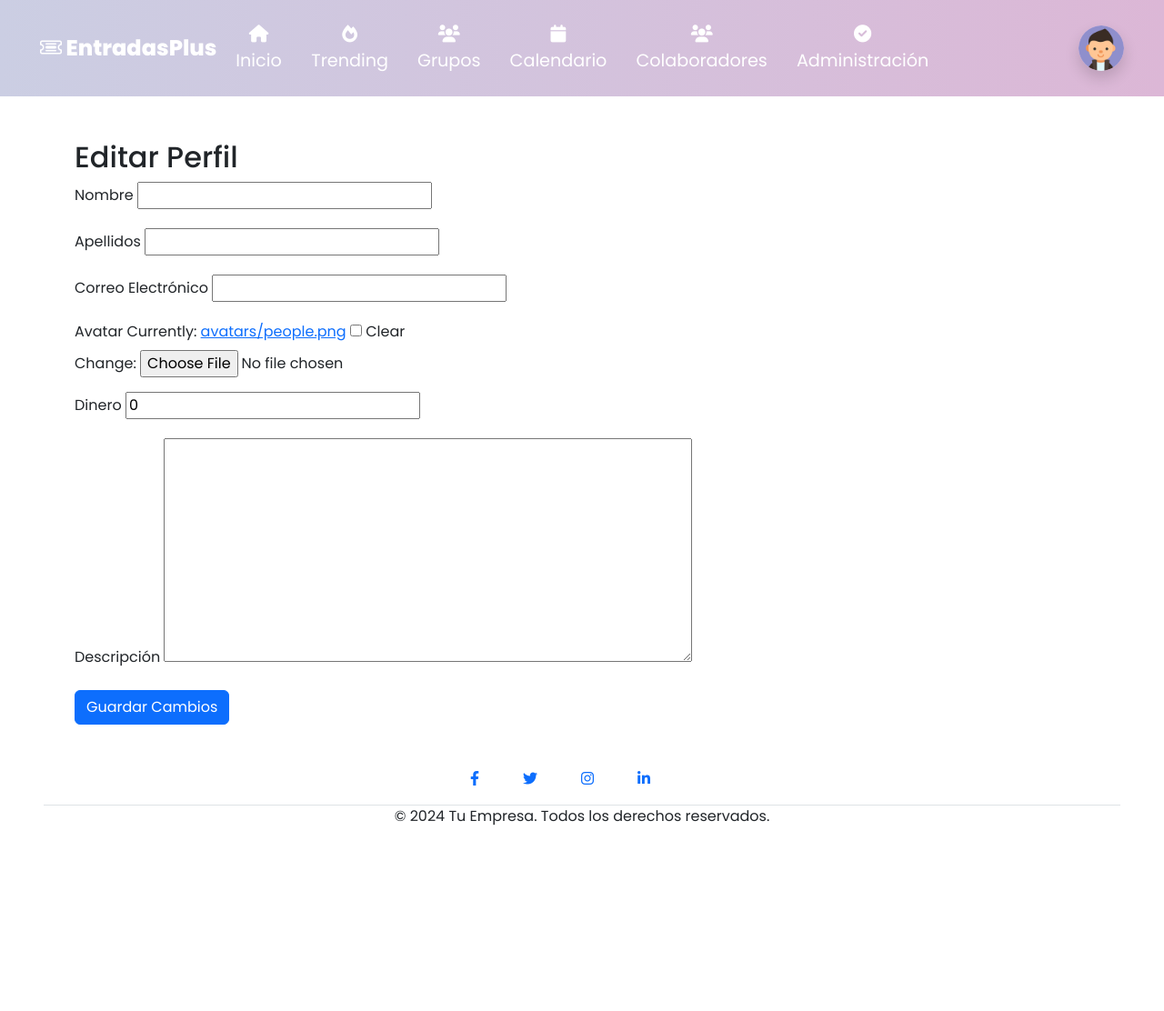
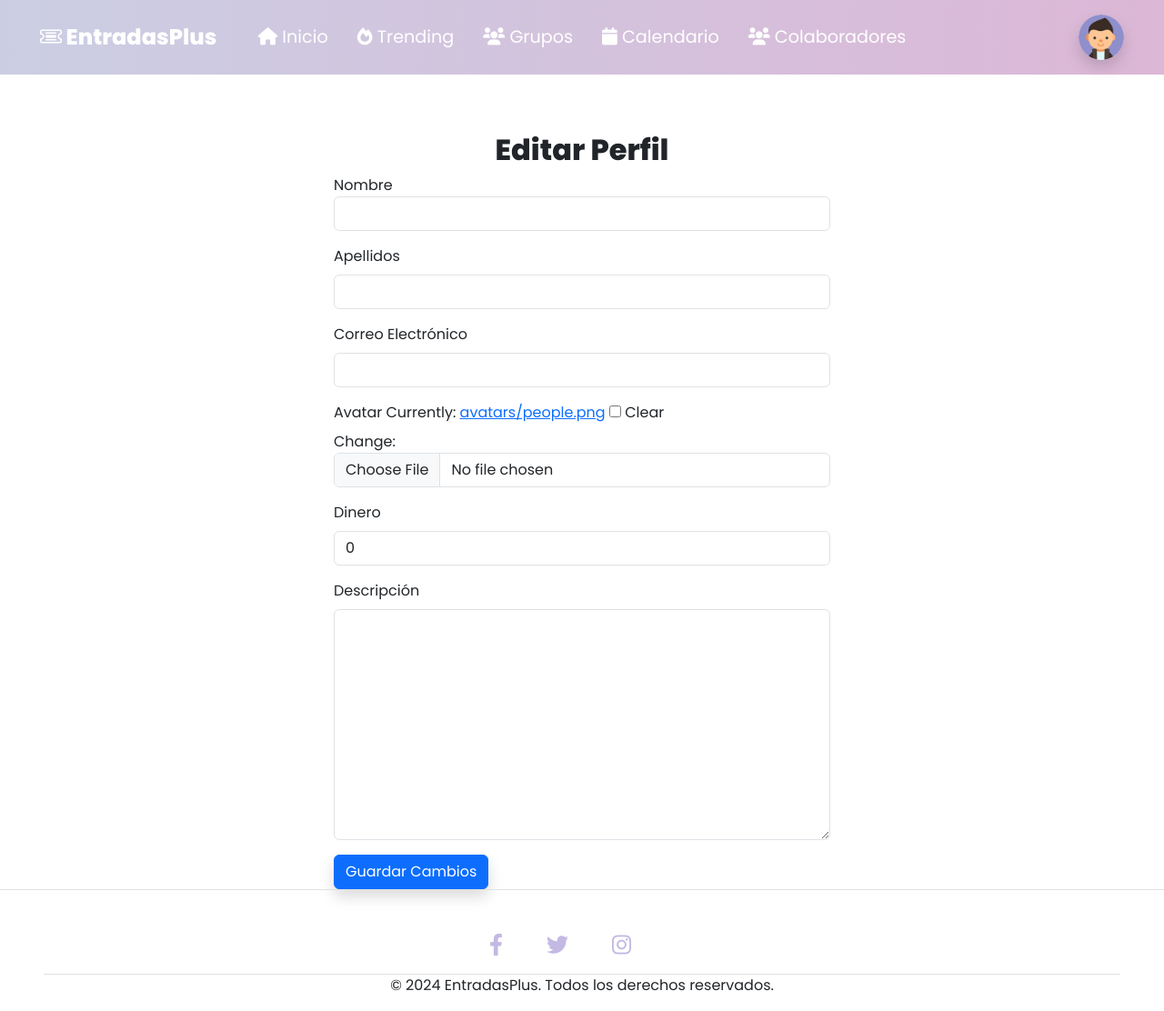
Before and after one commit to Martinez03/EntradasPlus, a Django app: page /perfil/editar/ in a window 1280 px wide. Shown: the whole page at 91% size. Before the commit the page ends 908 px from the top, so only its background shows below. Run offline with Django 5.2, Linux system fonts and the light colour scheme; a user stored in the database is signed in; data comes from the database, SQL or seed files in the repository; both versions use the stored data as it was after the commit; some libraries are stand-ins or nearby versions.

Commit message:
Cambios en las vistas

```diff
--- a/Api/settings.py
+++ b/Api/settings.py
@@ -45,6 +45,7 @@
     'allauth.account',
     'allauth.socialaccount',
     'allauth.socialaccount.providers.google',
+    'widget_tweaks',
 ]
 
 MIDDLEWARE = [
--- a/entradasplus/forms.py
+++ b/entradasplus/forms.py
@@ -93,28 +93,32 @@
 # ---------------------------------------------------------
 
 class PerfilForm(forms.ModelForm):
-    first_name = forms.CharField(max_length=30, required=False, label="Nombre")
-    last_name = forms.CharField(max_length=30, required=False, label="Apellidos")
+    nombre = forms.CharField(max_length=30, required=False, label="Nombre")
+    apellidos = forms.CharField(max_length=50, required=False, label="Apellidos")
     email = forms.EmailField(required=True, label="Correo Electrónico")
 
     class Meta:
         model = PerfilUsuario
-        fields = ['avatar', 'dinero', 'descripcion']
+        fields = ['avatar', 'dinero', 'descripcion', 'nombre', 'apellidos']
 
     def __init__(self, *args, **kwargs):
         super(PerfilForm, self).__init__(*args, **kwargs)
         if self.instance and self.instance.user:
-            self.fields['first_name'].initial = self.instance.user.first_name
-            self.fields['last_name'].initial = self.instance.user.last_name
+            # Inicializa el campo de email desde el modelo User
             self.fields['email'].initial = self.instance.user.email
+            # Inicializa nombre y apellidos desde el modelo PerfilUsuario
+            self.fields['nombre'].initial = self.instance.nombre
+            self.fields['apellidos'].initial = self.instance.apellidos
 
     def save(self, commit=True):
         perfil_usuario = super().save(commit=False)
-        perfil_usuario.user.first_name = self.cleaned_data['first_name']
-        perfil_usuario.user.last_name = self.cleaned_data['last_name']
-        perfil_usuario.user.email = self.cleaned_data['email']
 
+        # Actualiza el email en el modelo User
+        if 'email' in self.cleaned_data:
+            perfil_usuario.user.email = self.cleaned_data['email']
+
+        # Guarda ambos objetos si commit=True
         if commit:
-            perfil_usuario.user.save()
-            perfil_usuario.save()
+            perfil_usuario.user.save()  # Guarda el email en User
+            perfil_usuario.save()       # Guarda el perfil de usuario
         return perfil_usuario
--- a/entradasplus/models.py
+++ b/entradasplus/models.py
@@ -80,7 +80,7 @@
     user = models.OneToOneField(User, on_delete=models.CASCADE)
     nombre = models.CharField(max_length=30, blank=True)
     apellidos = models.CharField(max_length=50, blank=True)
-    avatar = models.ImageField(upload_to='avatars/', default='people.png', null=True, blank=True)
+    avatar = models.ImageField(upload_to='avatars/', default='avatars/people.png', null=True, blank=True)
     dinero = models.IntegerField(default=0)
     descripcion = models.TextField(blank=True)
     eventos_con_like = models.ManyToManyField('Evento', related_name='usuarios_con_like', blank=True)
--- a/entradasplus/static/css/style.css
+++ b/entradasplus/static/css/style.css
@@ -1,5 +1,21 @@
 /* style.css */
 @import url("https://fonts.googleapis.com/css2?family=Poppins:wght@100;300;400;500;800&display=swap");
+
+
+body
+{
+    margin:0;
+    padding:0;
+    min-height: 100vh;
+    display: flex;
+    flex-direction: column;
+}
+
+main
+{
+flex-grow: 1;
+}
+
 
 /* Aplicar la fuente a todo el documento */
 * {
--- a/entradasplus/templates/base.html
+++ b/entradasplus/templates/base.html
@@ -3,34 +3,34 @@
 
 <!DOCTYPE html>
 <html lang="es">
+
 <head>
     <meta charset="UTF-8">
     <meta name="viewport" content="width=device-width, initial-scale=1.0">
-    <title>Navbar Centrado y Aumentado</title>
+    <title>EntradasPlus</title>
     {% load static %}
     <!-- Bootstrap 5 CSS -->
     <link href="https://cdn.jsdelivr.net/npm/bootstrap@5.3.0-alpha1/dist/css/bootstrap.min.css" rel="stylesheet">
     <!-- Bootstrap Icons -->
-    <link href="https://cdnjs.cloudflare.com/ajax/libs/bootstrap-icons/1.8.1/font/bootstrap-icons.min.css" rel="stylesheet">
+    <link href="https://cdnjs.cloudflare.com/ajax/libs/bootstrap-icons/1.8.1/font/bootstrap-icons.min.css"
+        rel="stylesheet">
     <!-- Estilos personalizados -->
     <link href="{% static 'css/style.css' %}" rel="stylesheet">
     <link rel="stylesheet" href="https://cdnjs.cloudflare.com/ajax/libs/font-awesome/6.0.0/css/all.min.css">
 
 </head>
+
 <body>
-
+    <main>
     <!-- Navbar -->
-<nav class="navbar navbar-expand-lg navbar-light bg-light" style="background: linear-gradient(to right, #cbcee3, #dcb7d6);">
+    <nav class="navbar navbar-expand-lg navbar-light bg-light"
+        style="background: linear-gradient(to right, #cbcee3, #dcb7d6);">
         <div class="container-fluid justify-content-center">
             <!-- Logo o nombre de la marca con icono -->
             <div class="col-md-2">
                 <a class="navbar-brand text-white fw-bold" href="/">
                     <i class="bi bi-ticket-detailed"></i> EntradasPlus
                 </a>
-        <!-- Botón de hamburguesa para colapsar el menú en pantallas pequeñas -->
-            <button class="navbar-toggler" type="button" data-bs-toggle="collapse" data-bs-target="#navbarNav" aria-controls="navbarNav" aria-expanded="false"  aria-label="Toggle navigation">
-                <span class="navbar-toggler-icon"></span>
-            </button>
             </div>
             <div class="col-md-8 justify-content-center text-center">
                 <!-- Enlaces del menú, centrados -->
@@ -43,13 +43,8 @@
                             </a>
                         </li>
                         <li class="nav-item mx-2">
-                    <a class="nav-link text-white" href="{% url 'mi_empresa' %}">
+                            <a class="nav-link text-white" href="/mi_empresa">
                                 <i class="fa-solid fa-building"></i> Mi Empresa
-                    </a>
-                </li>
-                <li class="nav-item mx-2">
-                    <a class="nav-link text-white" href="{% url 'mis_eventos' %}">
-                        <i class="fa-solid fa-calendar-check"></i> Mis Eventos
                             </a>
                         </li>
                         {% else %}
@@ -78,17 +73,28 @@
                                 <i class="fa-solid fa-users"></i> Colaboradores
                             </a>
                         </li>
-                {% if user.is_authenticated and user.is_staff %}
-                <li class="nav-item mx-2">
-                    <a class="nav-link text-white" href="{% url 'admin_empresas_pendientes' %}">
-                        <i class="fa-solid fa-check-circle"></i> Administración
-                    </a>
-                </li>
-                {% endif %}
                         {% endif %}
                     </ul>
                 </div>
             </div>
+            {% if messages %}
+            <div id="alert" class="alert alert-danger mt-3 position-absolute top-0 start-50 translate-middle-x"
+                style="z-index: 1050; width: auto;">
+                {% for message in messages %}
+                {{ message }}
+                {% endfor %}
+            </div>
+
+            <script src="https://code.jquery.com/jquery-3.6.0.min.js"></script>
+            <script>
+                $(document).ready(function () {
+                    // Configurar el tiempo en milisegundos (3000 ms = 3 segundos)
+                    setTimeout(function () {
+                        $('#alert').fadeOut();  // Usamos fadeOut para un efecto suave
+                    }, 3000);
+                });
+            </script>
+            {% endif %}
             <div class="col-md-2 d-flex justify-content-end">
                 <!-- Verificar si el usuario está autenticado -->
                 {% if user.is_authenticated %}
@@ -96,20 +102,12 @@
                 <div class="dropdown">
                     <!-- Imagen del avatar que actúa como botón para desplegar el menú -->
                     {% if user.perfilusuario.avatar %}
-                    <img src="{{ user.perfilusuario.avatar.url }}"
-                        class="rounded-circle shadow dropdown-toggle"
-                        style="width: 50px; cursor: pointer;"
-                        alt="Avatar"
-                        id="avatarDropdown"
-                        data-bs-toggle="dropdown"
+                    <img src="{{ user.perfilusuario.avatar.url }}" class="rounded-circle shadow dropdown-toggle"
+                        style="width: 50px; cursor: pointer;" alt="Avatar" id="avatarDropdown" data-bs-toggle="dropdown"
                         aria-expanded="false">
                     {% else %}
-                    <img src="{% static 'people.png' %}"
-                        class="rounded-circle shadow dropdown-toggle"
-                        style="width: 50px; cursor: pointer;"
-                        alt="Avatar"
-                        id="avatarDropdown"
-                        data-bs-toggle="dropdown"
+                    <img src="{% static 'people.png' %}" class="rounded-circle shadow dropdown-toggle"
+                        style="width: 50px; cursor: pointer;" alt="Avatar" id="avatarDropdown" data-bs-toggle="dropdown"
                         aria-expanded="false">
                     {% endif %}
 
@@ -167,12 +165,14 @@
                         <button type="submit" class="btn btn-primary w-100 shadow">Iniciar Sesión</button>
                     </form>
                     <!-- Botón de inicio de sesión con Google -->
-                <a href="{% provider_login_url 'google' %}" class="btn btn-outline-danger rounded shadow w-100 mt-3">
+                    <a href="{% provider_login_url 'google' %}"
+                        class="btn btn-outline-danger rounded shadow w-100 mt-3">
                         <i class="fab fa-google"></i> Iniciar sesión con Google
                     </a>
 
                     <!-- Botón de Registrarse que abre el modal de registro -->
-                <a href="#" class="btn btn-outline-secondary rounded shadow w-100 mt-3" data-bs-toggle="modal" data-bs-target="#registerModal">
+                    <a href="#" class="btn btn-outline-secondary rounded shadow w-100 mt-3" data-bs-toggle="modal"
+                        data-bs-target="#registerModal">
                         Registrarse
                     </a>
                 </div>
@@ -200,7 +200,8 @@
                             <input type="email" name="email" class="form-control" id="id_email">
                         </div>
                         <div class="mb-3">
-                          <label for="id_password1" class="form-label">Contraseña(Debe ser una contraseña segura)</label>
+                            <label for="id_password1" class="form-label">Contraseña(Debe ser una contraseña
+                                segura)</label>
                             <input type="password" name="password1" class="form-control" id="id_password1">
                         </div>
                         <div class="mb-3">
@@ -211,7 +212,8 @@
                     </form>
 
                     <!-- Botón de Registro con Google -->
-                    <a href="{% provider_login_url 'google' %}" class="btn btn-outline-danger rounded shadow w-100 mt-3">
+                    <a href="{% provider_login_url 'google' %}"
+                        class="btn btn-outline-danger rounded shadow w-100 mt-3">
                         <i class="fab fa-google"></i> Registrarse con Google
                     </a>
                 </div>
@@ -221,7 +223,8 @@
 
 
     <!-- Modal de Inicio de Sesión para Empresa -->
-<div class="modal fade" id="loginEmpresaModal" tabindex="-1" aria-labelledby="loginEmpresaModalLabel" aria-hidden="true">
+    <div class="modal fade" id="loginEmpresaModal" tabindex="-1" aria-labelledby="loginEmpresaModalLabel"
+        aria-hidden="true">
         <div class="modal-dialog modal-dialog-centered">
             <div class="modal-content">
                 <div class="modal-header">
@@ -246,7 +249,7 @@
                         </div>
                         <button type="submit" class="btn btn-primary w-100 shadow">Iniciar Sesión</button>
                         <!-- Botón de Registrarse como Empresa -->
-                  <a href="{#} class="btn btn-outline-secondary rounded shadow w-100 mt-3">
+                        <a href="{#}" class="btn btn-outline-secondary rounded shadow w-100 mt-3">
                             Registrarse
                         </a>
                     </form>
@@ -254,21 +257,22 @@
             </div>
         </div>
     </div>
-
     {% block content %}
     {% endblock %}
-<footer class="text-center">
+</main>
+    <footer class="text-center border-top">
+
         <ul class="nav justify-content-center border-bottom pb-3 mx-5 text-center mt-5">
-        <li><a href="#" class="text-decoration-none"><i class="fab fa-facebook-f me-5"></i></a></li>
-        <li><a href="#" class="text-decoration-none"><i class="fab fa-twitter  me-5"></i></a></li>
-        <li><a href="#" class="text-decoration-none"><i class="fab fa-instagram  me-5"></i></a></li>
-        <li><a href="#" class="text-decoration-none"><i class="fab fa-linkedin-in  me-5"></i></a></li>
+            <li><a href="#" class="text-decoration-none"><i class="fab fa-facebook-f me-5" style="color: #c3b9e3; font-size: 1.5rem;"></i></a></li>
+            <li><a href="#" class="text-decoration-none"><i class="fab fa-twitter  me-5" style="color: #c3b9e3; font-size: 1.5rem;"></i></a></li>
+            <li><a href="#" class="text-decoration-none"><i class="fab fa-instagram  me-5" style="color: #c3b9e3; font-size: 1.5rem;"></i></a></li>
         </ul>
-    <p>&copy; 2024 Tu Empresa. Todos los derechos reservados.</p>
+        <p>&copy; 2024 EntradasPlus. Todos los derechos reservados.</p>
     </footer>
 
     <script src="https://cdn.jsdelivr.net/npm/bootstrap@5.3.0-alpha1/dist/js/bootstrap.bundle.min.js"></script>
 
 
 </body>
+
 </html>
--- a/entradasplus/templates/comprar.html
+++ b/entradasplus/templates/comprar.html
@@ -66,7 +66,7 @@
                                     <div class="col-md-8 text-start">
                                         <h4>{{ entrada.precio }}€</h4>
                                     </div>
-                                    <div class="col-md-3 text-center rounded-pill border">
+                                    <div class="col-md-3 text-center rounded-pill border align-content-center">
                                         <h5><i class="fa-solid fa-ticket text-black mx-1 mt-2"></i>{{ entrada.cantidad_disponible }}</h5>
                                     </div>
                                 </div>
--- a/entradasplus/templates/contactar_empresa.html
+++ b/entradasplus/templates/contactar_empresa.html
@@ -4,7 +4,6 @@
 <div class="signup-container">
     <h2>Contacta con Nosotros</h2>
 
-    <!-- Mensajes de error -->
     {% if form.errors %}
         <div class="error-message">
             <p>Por favor, corrige los siguientes errores:</p>
--- a/entradasplus/templates/editar_perfil.html
+++ b/entradasplus/templates/editar_perfil.html
@@ -1,39 +1,46 @@
 {% extends "base.html" %}
 {% block content %}
+{% load widget_tweaks %}
 <div class="container mt-5">
-    <h2>Editar Perfil</h2>
+    <div class="container d-flex justify-content-center">
+        <div class="col-md-6">
+            <h2 class="text-center mt-3 fw-bold">Editar Perfil</h2>
             <form method="POST" enctype="multipart/form-data">
                 {% csrf_token %}
 
-        <!-- Campos del usuario -->
-        <div class="mb-3">
-            <label for="id_first_name" class="form-label">Nombre</label>
-            {{ form.first_name }}
+                <div class="form-group mb-3">
+                    <label for="{{ form.nombre.id_for_label }}">Nombre</label>
+                    {{ form.nombre|add_class:"form-control rounded" }}
                 </div>
+
                 <div class="mb-3">
                     <label for="id_last_name" class="form-label">Apellidos</label>
-            {{ form.last_name }}
+                    {{ form.apellidos|add_class:"form-control rounded" }}
                 </div>
+
                 <div class="mb-3">
                     <label for="id_email" class="form-label">Correo Electrónico</label>
-            {{ form.email }}
+                    {{ form.email|add_class:"form-control rounded" }}
                 </div>
 
-        <!-- Campos del perfil de usuario -->
                 <div class="mb-3">
                     <label for="id_avatar" class="form-label">Avatar</label>
-            {{ form.avatar }}
+                    {{ form.avatar|add_class:"form-control rounded" }}
                 </div>
+
                 <div class="mb-3">
                     <label for="id_dinero" class="form-label">Dinero</label>
-            {{ form.dinero }}
+                    {{ form.dinero|add_class:"form-control rounded" }}
                 </div>
+
                 <div class="mb-3">
                     <label for="id_descripcion" class="form-label">Descripción</label>
-            {{ form.descripcion }}
+                    {{ form.descripcion|add_class:"form-control rounded" }}
                 </div>
 
-        <button type="submit" class="btn btn-primary">Guardar Cambios</button>
+                <button type="submit" class="btn btn-primary shadow rounded">Guardar Cambios</button>
             </form>
         </div>
+    </div>
+</div>
 {% endblock %}
--- a/entradasplus/templates/lista_grupos.html
+++ b/entradasplus/templates/lista_grupos.html
@@ -15,7 +15,7 @@
             </div>
         </div>
         <div class="col-md-2">
-            <a href="{% url 'crear_grupo' %}" class="btn btn-grad">Crear Grupo</a>
+            <a href="{% url 'crear_grupo' %}" class="btn btn-grad-2">Crear Grupo</a>
         </div>
     </div>
 
--- a/entradasplus/templates/perfil.html
+++ b/entradasplus/templates/perfil.html
@@ -2,7 +2,7 @@
 {% load static %}
 {% block content %}
 <div class="container mt-5">
-    <h2>Perfil de {{ user.username }}</h2>
+    <h2>Perfil de <strong> {{ user.username }}</strong></h2>
     <div class="row">
         <div class="col-md-4">
             <h4>Información Personal</h4>
@@ -16,8 +16,8 @@
             <p><strong>Apellidos:</strong> {{ perfil_usuario.apellidos }}</p>
             <p><strong>Descripcion:</strong> {{ perfil_usuario.descripcion}}</p>
             <p><strong>Dinero Disponible:</strong> {{ perfil_usuario.dinero }}€</p>
-            <a href="{% url 'editar_perfil' %}" class="btn btn-primary">Editar Información</a>
-            <a href="{% url 'eliminar_cuenta' %}" class="btn btn-danger mt-2">Eliminar Cuenta</a>
+            <a href="{% url 'editar_perfil' %}" class="btn btn-primary shadow rounded">Editar Información</a>
+            <a href="{% url 'eliminar_cuenta' %}" class="btn btn-danger shadow rounded">Eliminar Cuenta</a>
         </div>
 
         <div class="col-md-8">
--- a/entradasplus/views.py
+++ b/entradasplus/views.py
@@ -230,7 +230,7 @@
             total=total
         )
         messages.success(request, '¡Compra realizada con éxito!')
-        return redirect('home')
+        return redirect('comprar', evento_id=evento.id)
     return redirect('comprar', evento_id=evento.id)
 
 @empresa_verificada_required
```
Also changed, not shown: other parts of entradasplus/static/css/style.css (+38 -0 lines), entradasplus/templates/chat_evento.html (+8 -4 lines), entradasplus/templates/crear_grupo.html (+38 -7 lines), entradasplus/templates/detalles_grupo.html (+18 -13 lines), entradasplus/templates/index.html (+1 -8 lines), db.sqlite3, entradasplus/migrations/0013_alter_perfilusuario_avatar.py (added), media/avatars/people_LAfhS5I.png (added). Lines whose indentation alone changed are shown as unchanged.
